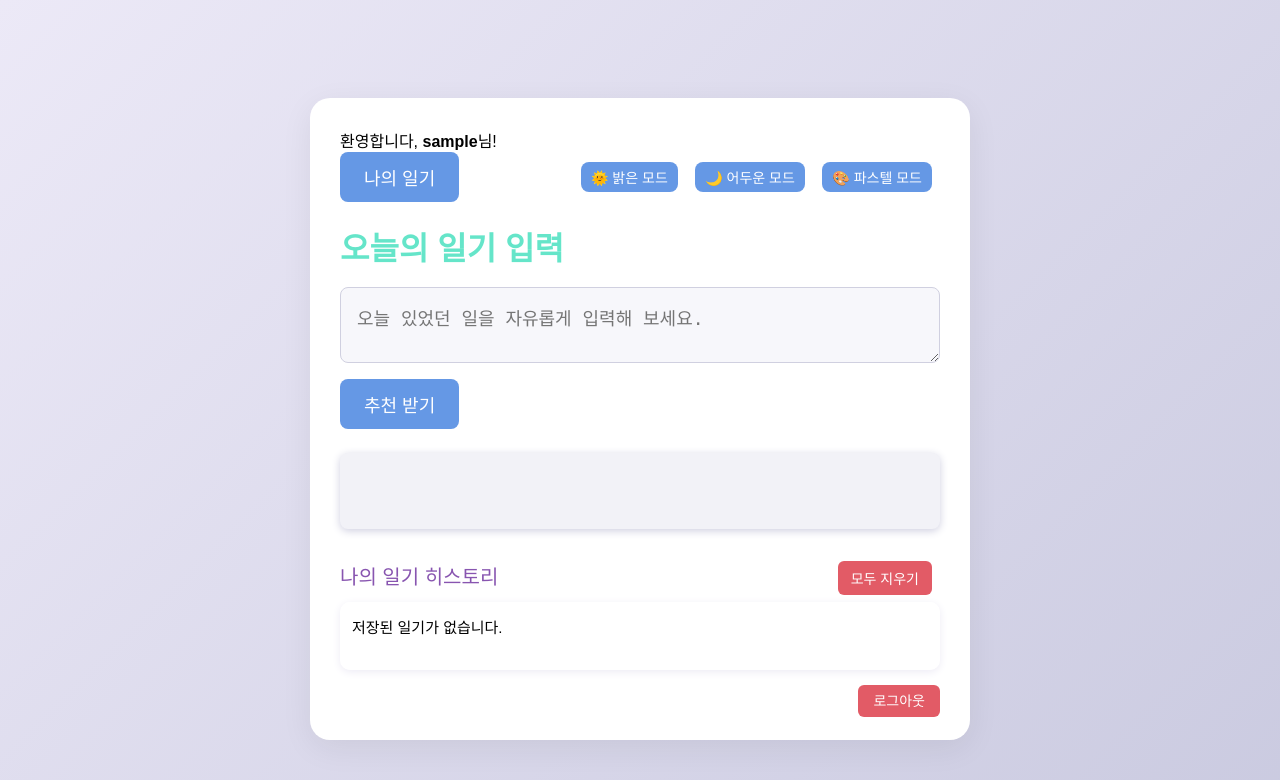
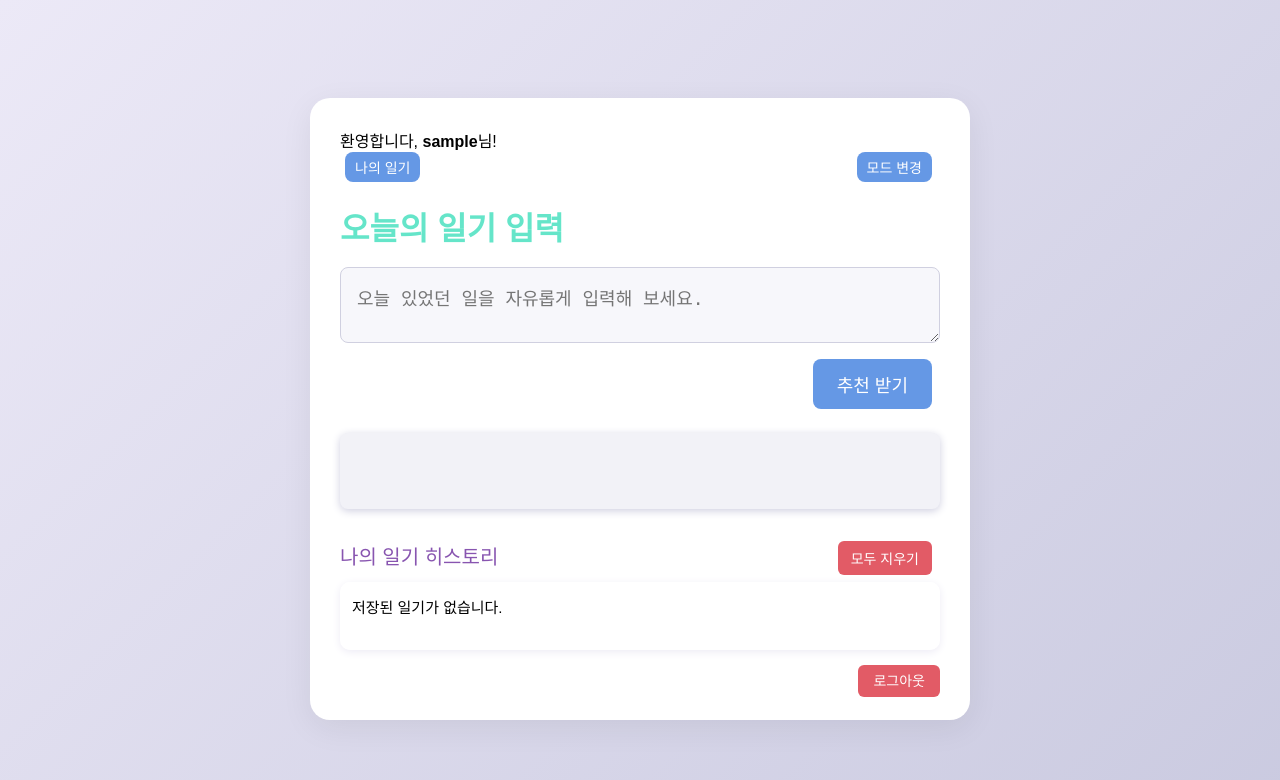
Before and after one commit to kootaeng2/Emotion-Chatbot-App, a Flask app: page / in a window 1280 px wide. Shown: the top 780 px of the page. Run offline with Flask 3, Linux system fonts and the light colour scheme; the visitor is signed in with stand-in values (Sample User, id 1).

Commit message:
메인화면 버튼 위치 수정및 정렬

```diff
--- a/src/templates/emotion_homepage.html
+++ b/src/templates/emotion_homepage.html
@@ -98,9 +98,9 @@
             align-items: center;
             margin-bottom: 20px;
         }
-        .theme-buttons button {
-            font-size: 14px;
-            padding: 5px 10px;
+        .menu-btn {
+            font-size: 14px !important;
+            padding: 5px 10px !important;
             margin-left: 5px;
         }
         .logout-section {
@@ -117,6 +117,34 @@
             transition: 0.2s;
         }
         .logout-btn:hover { background: #c73442; }
+
+        .recommend-section { text-align: right; }
+
+        .dropdown {
+            position: relative;
+            display: inline-block;
+        }
+        .dropdown-content {
+            display: none;
+            position: absolute;
+            background-color: #f9f9f9;
+            min-width: 160px;
+            box-shadow: 0px 8px 16px 0px rgba(0,0,0,0.2);
+            z-index: 1;
+            right: 0;
+        }
+        .dropdown-content button {
+            color: black;
+            padding: 12px 16px;
+            text-decoration: none;
+            display: block;
+            width: 100%;
+            text-align: left;
+            background: none;
+        }
+        .dropdown-content.show {
+            display: block;
+        }
     </style>
 </head>
 <body>
@@ -128,18 +156,23 @@
 
         <div class="menu-section">
             <div class="category-buttons">
-                <button onclick="location.href='{{ url_for('main.my_diary') }}'">나의 일기</button>
+                <button class="menu-btn" onclick="location.href='{{ url_for('main.my_diary') }}'">나의 일기</button>
             </div>
-            <div class="theme-buttons">
-                <button onclick="changeTheme('light')">🌞 밝은 모드</button>
-                <button onclick="changeTheme('dark')">🌙 어두운 모드</button>
-                <button onclick="changeTheme('pastel')">🎨 파스텔 모드</button>
+            <div class="dropdown">
+                <button class="menu-btn" onclick="toggleDropdown()">모드 변경</button>
+                <div id="theme-dropdown" class="dropdown-content">
+                    <button onclick="changeTheme('light')">🌞 밝은 모드</button>
+                    <button onclick="changeTheme('dark')">🌙 어두운 모드</button>
+                    <button onclick="changeTheme('pastel')">🎨 파스텔 모드</button>
+                </div>
             </div>
         </div>
 
         <h1>오늘의 일기 입력</h1>
         <textarea id="diary" placeholder="오늘 있었던 일을 자유롭게 입력해 보세요."></textarea><br>
-        <button onclick="recommend()">추천 받기</button>
+        <div class="recommend-section">
+            <button onclick="recommend()">추천 받기</button>
+        </div>
         <div id="result"></div>
 
         <div class="history-title">
@@ -154,6 +187,23 @@
     </div>
 
     <script>
+        function toggleDropdown() {
+            document.getElementById("theme-dropdown").classList.toggle("show");
+        }
+
+        // Close the dropdown if the user clicks outside of it
+        window.onclick = function(event) {
+            if (!event.target.matches('.menu-btn')) {
+                var dropdowns = document.getElementsByClassName("dropdown-content");
+                for (var i = 0; i < dropdowns.length; i++) {
+                    var openDropdown = dropdowns[i];
+                    if (openDropdown.classList.contains('show')) {
+                        openDropdown.classList.remove('show');
+                    }
+                }
+            }
+        }
+
         // 테마 변경 함수 + 로컬스토리지 저장
         function changeTheme(mode) {
             if (mode === 'light') {
```
